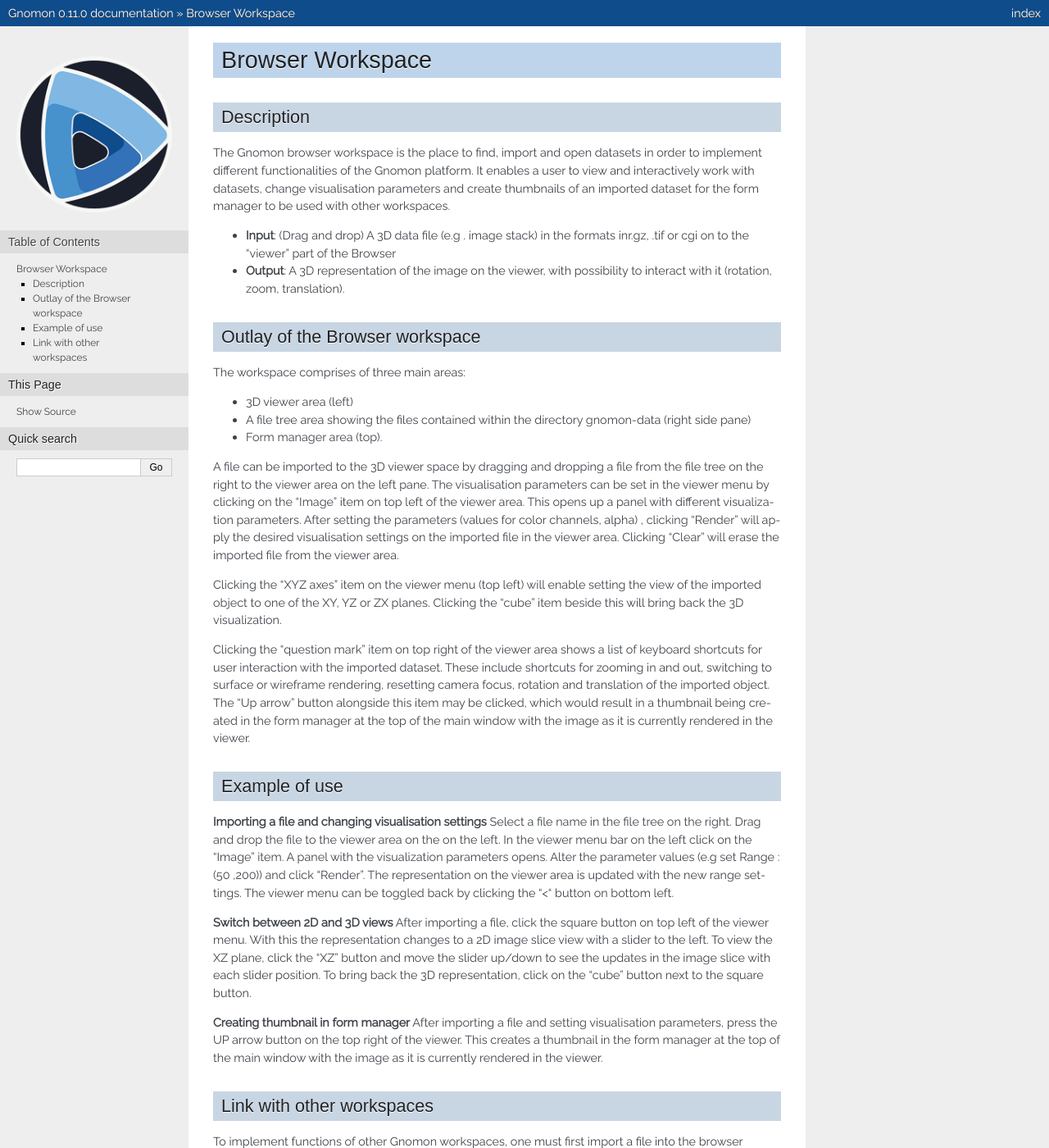
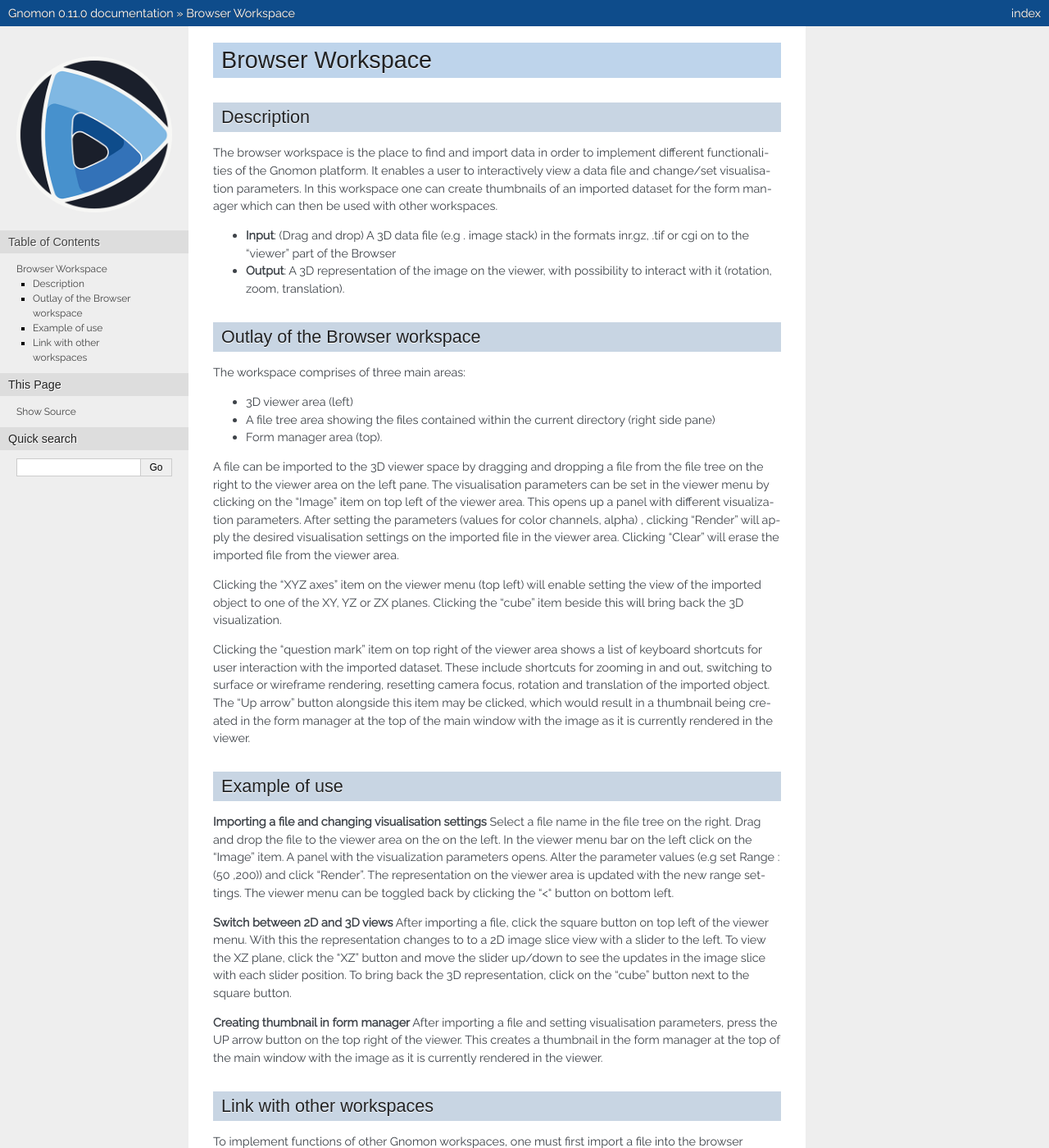
Before and after one commit to gnomon-inria/gnomon, a Sphinx documentation site: the page built from doc/workspaces/workspacename.rst, in a window 1280 px wide and 1400 px high. Shown: the whole window at 82% size. Built offline with Sphinx 7.4.7, drawn with Linux system fonts in a browser that asks for light colours; formulas are drawn with MathJax 3; some of the changed text lies outside the part shown.

Commit message:
Update workspacename.rst

```diff
--- a/doc/workspaces/workspacename.rst
+++ b/doc/workspaces/workspacename.rst
@@ -5,7 +5,7 @@ Browser Workspace
 Description
 ==============
 
-The Gnomon browser workspace is the place to find, import and open datasets in order to implement different functionalities of the Gnomon platform. It enables a user to view and interactively work with datasets, change visualisation parameters and create thumbnails of an imported dataset for the form manager to be used with other workspaces.
+The browser workspace is the place to find and import data in order to implement different functionalities of the Gnomon platform. It enables a user to interactively view a data file and change/set visualisation parameters. In this workspace one can create thumbnails of an imported dataset for the form manager which can then be used with other workspaces.
 
 * **Input**: (Drag and drop) A 3D data file (e.g . image stack) in the formats inr.gz, .tif or  cgi on to the "viewer" part of the Browser
 
@@ -22,7 +22,7 @@ Outlay of the Browser workspace
 The workspace comprises of three main  areas:
 
 * 3D viewer area (left)
-* A file tree area showing the files contained within the directory gnomon-data (right side pane)
+* A file tree area showing the files contained within the current directory (right side pane)
 * Form manager area (top).
 
 A file can be imported to the 3D viewer space by dragging and dropping a file from the file tree on the right to the viewer area on the left pane. The visualisation parameters can be set in the viewer menu by clicking on the "Image" item on top left of the viewer area. This opens up a panel with different visualization parameters. After setting the parameters (values for color channels, alpha) , clicking “Render” will apply the desired visualisation settings on the imported file in the viewer area. Clicking "Clear" will erase the imported file from the viewer area.
@@ -37,11 +37,11 @@ Example of use
 
 **Importing a file and changing visualisation settings**  Select a file name in the file tree on the right. Drag and drop the file to the viewer area on the on the left. In the viewer menu bar on the left click on the "Image” item. A panel with the visualization parameters opens. Alter the parameter values  (e.g set Range : (50 ,200)) and click “Render”. The representation on the viewer area is updated with the new range settings. The viewer menu can be toggled back by clicking the “<“ button on bottom left.
 
-**Switch between 2D and 3D views**  After importing a file, click the square button on top left of the viewer menu. With this the representation changes to a 2D image slice view with a slider to the left. To view the XZ plane, click the “XZ” button and move the slider up/down to see the updates in the image slice with each slider position. To bring back the 3D representation, click on the “cube” button next to the square button.
+**Switch between 2D and 3D views**  After importing a file, click the square button on top left of the viewer menu. With this the representation changes to to a 2D image slice view with a slider to the left. To view the XZ plane, click the “XZ” button and move the slider up/down to see the updates in the image slice with each slider position. To bring back the 3D representation, click on the “cube” button next to the square button.
 
 **Creating thumbnail in form manager** After importing a file and setting visualisation parameters, press the UP arrow button on the top right of the viewer. This creates a thumbnail in the form manager at the top of the main window with the image as it is currently rendered in the viewer.
 
 Link with other workspaces
 ==============
 
-To implement functions of other Gnomon workspaces, one must first import a file into the browser workspace and create its thumbnail in the form manager. Then the file can be used on other workspaces by dragging and dropping the thumbnail into respective workspaces.
+To implement functions of other Gnomon workspaces, one must first import a file into the browser workspace and create its thumbnail in the form manager. Then the file can be used in other workspaces by dragging and dropping the thumbnail into respective workspaces.
```
